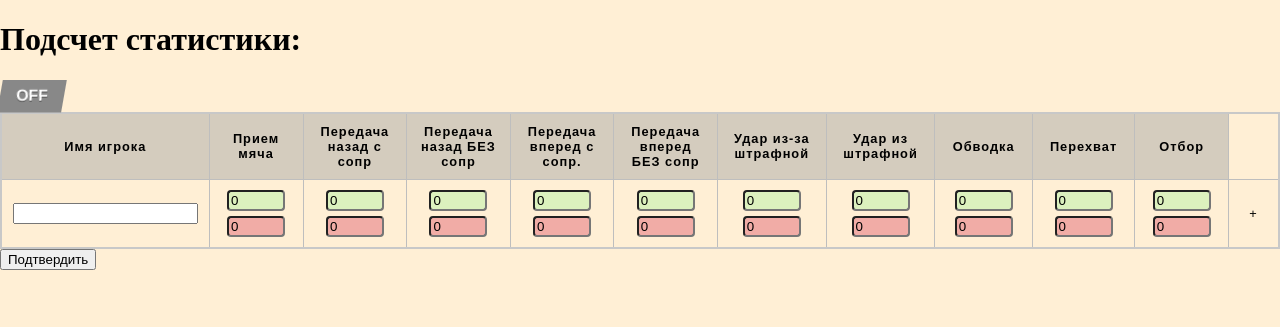
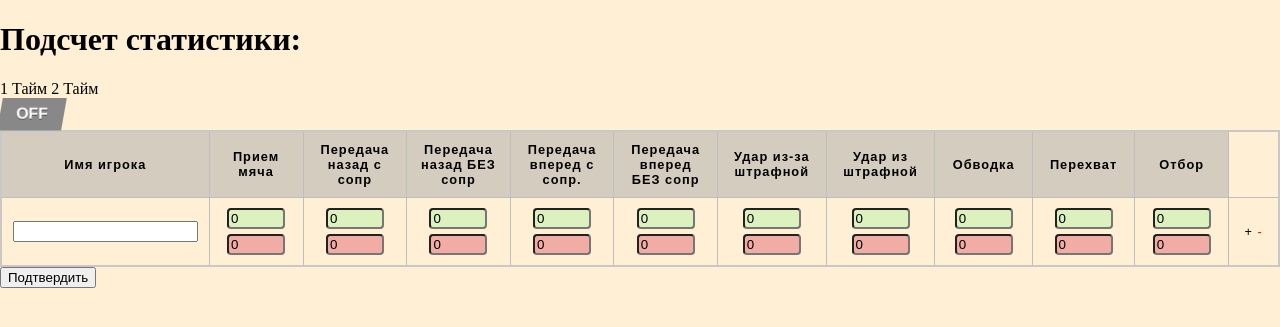
Before and after one commit to Stkos95/Statistic, a Django app: page /statistic/ in a window 1280 px wide. Shown: the part 66-393 px from the top of the page. Run offline with Django 4.2, Linux system fonts and the light colour scheme; data comes from the database, SQL or seed files in the repository.

Commit message:
add 2 tablets for first half and second half

```diff
--- a/statist/static/js/index.js
+++ b/statist/static/js/index.js
@@ -1,6 +1,9 @@
-function addPlayer(element = null) {
+function addPlayer(element = null,table=null) {
     let form = document.forms[0];
-    let table = document.querySelector('table')
+    if (!table){
+        table = document.querySelector('div.selected table')
+    }
+    console.log(table)
     let confirmButton = document.querySelector('form input[type="submit"]');
 
 
--- a/statist/templates/statist/statistic.html
+++ b/statist/templates/statist/statistic.html
@@ -8,6 +8,8 @@
 <script src="{% static 'js/plus-minus.js' %}"></script>
 
 <h1>Подсчет статистики:</h1>
+<span onclick="halfSelect(this)" data-half="1">1 Тайм</span>
+<span onclick="halfSelect(this)" data-half="2">2 Тайм</span>
 <div class="checkbox-wrapper-8">
   <input onclick="checkboxOn(this)" class="tgl tgl-skewed" id="cb3-8" type="checkbox"/>
   <label class="tgl-btn" data-tg-off="OFF" data-tg-on="ON" for="cb3-8"></label>
@@ -15,6 +17,7 @@
 
 <form action="{% url 'statistic:result' %}" method="post">
     {% csrf_token %}
+    <div data-half="1" class="half selected">
 <table>
     <tr>
         <th class="head">
@@ -32,7 +35,7 @@
         <input type="text" name="name">
         </td>
         {% for act in actions %}
-            <td class="field"><input class="success"  name="{{ act.slug }}-uspeshno" type="number" value="0">
+            <td class="field"><input data-half="1" class="success"  name="{{ act.slug }}-uspeshno" type="number" value="0">
                 <input class="fail" name="{{ act.slug }}-oshibka" type="number" value="0">
             </td>
         {% endfor %}
@@ -43,6 +46,40 @@
     </tr>
 
 </table>
+    </div>
+
+        <div data-half="2" class="half">
+<table>
+    <tr>
+        <th class="head">
+            Имя игрока
+        </th>
+        {% for act in actions %}
+           <th class="head">
+               {{ act }}
+           </th>
+        {% endfor %}
+    </tr>
+
+    <tr class="field-row" style="display:none;">
+        <td class="field">
+        <input type="text" name="name">
+        </td>
+        {% for act in actions %}
+            <td class="field"><input data-half="2" class="success"  name="{{ act.slug }}-uspeshno" type="number" value="0">
+                <input class="fail" name="{{ act.slug }}-oshibka" type="number" value="0">
+            </td>
+        {% endfor %}
+        <td><span class="add-player" onclick="addPlayer(this)">+</span>
+
+        <span class="remove-player" onclick="removePlayer(this)">-</span>
+        </td>
+    </tr>
+
+</table>
+    </div>
+
+
 <input type="hidden" name="statistic_type" value="{{ statistic_type }}">
 
 <input type="submit" value="Подтвердить">
@@ -76,8 +113,14 @@
 
 
 <script>
+    window.onload = function() {
+        let tables = document.querySelectorAll('table')
+        for (let table of tables){
+            addPlayer(null, table)
+        }
 
-    addPlayer()
+    }
+    // addPlayer()
 
 
 
@@ -104,6 +147,21 @@
         }
     }
 
+    function halfSelect(element) {
+        let halfs = document.querySelectorAll('.half');
+        let data = element.getAttribute('data-half');
+        for (let f of halfs) {
+            let h = f.getAttribute('data-half');
+
+            if (h === data) {
+                f.classList.add('selected')
+            } else {
+                f.classList.remove('selected')
+            }
+        }
+
+
+    }
 
 </script>
 
--- a/statist/views.py
+++ b/statist/views.py
@@ -52,7 +52,7 @@ class CountStatisticView(GroupRequiredMixin, TemplateView):
     template_name = 'statist/statistic.html'
 
     def get(self, request, *args, **kwargs):
-        print('2222222222222222222222222222222')
+
         actions = Actions.objects.filter(type=1)
         form = TestForm()
         for action in actions:
@@ -81,10 +81,11 @@ class ResultStatisticView(GroupRequiredMixin,TemplateView):
         return HttpResponse('Опа, отправилось!')
 
     def post(self, request, *args, **kwargs):
+        print(request.POST)
         # print(request.POST)
         data = dict(request.POST)
 
-        players_statistic_json = serialisation1(data)
-        print(players_statistic_json)
+        # players_statistic_json = serialisation1(data)
+        # print(players_statistic_json)
 
         return HttpResponse('Опа, отправилось!')
--- a/tasks/static/css/base.css
+++ b/tasks/static/css/base.css
@@ -402,3 +402,10 @@ input[type=number] {
 .checkbox-wrapper-8 .tgl-skewed:checked + .tgl-btn:active:after {
     left: 10%;
 }
+
+.half {
+    display: none;
+}
+.selected {
+    display: block;
+}
```
